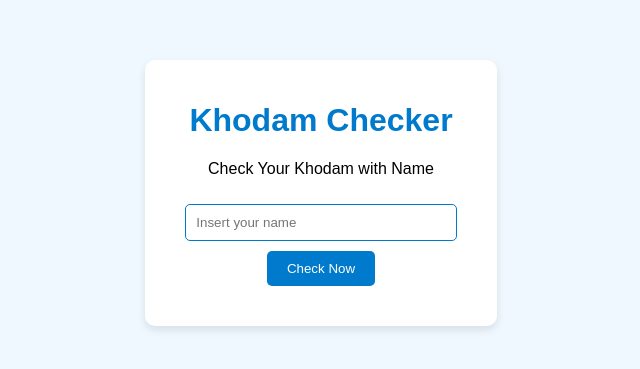
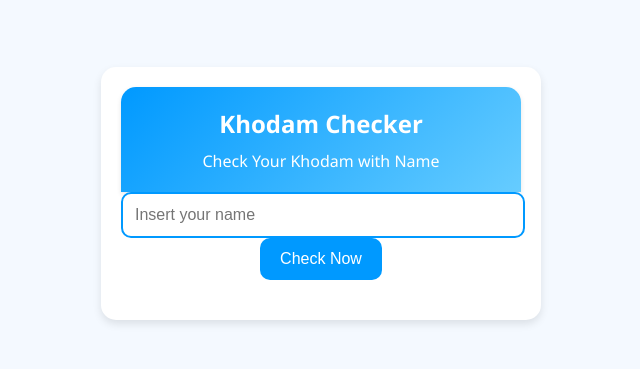
Before and after one commit to NotFaiz/khodamz, a plain HTML site: page index.html in a window 1280 px wide. Shown: the part 207-576 px from the top of the page, without its empty margins (319-959 px from the left). Drawn offline with Linux system fonts and the light colour scheme.

Commit message:
Update style.css

```diff
--- a/style.css
+++ b/style.css
@@ -1,49 +1,71 @@
 body {
-    font-family: 'Arial', sans-serif;
-    background-color: #f0f8ff;
+    font-family: 'Segoe UI', Tahoma, Geneva, Verdana, sans-serif;
+    background-color: #f4f9ff;
     display: flex;
     justify-content: center;
     align-items: center;
     height: 100vh;
     margin: 0;
+    color: #333;
 }
 
 .container {
+    background: #ffffff;
+    border-radius: 15px;
+    box-shadow: 0 4px 8px rgba(0, 0, 0, 0.1);
+    max-width: 400px;
+    width: 100%;
+    padding: 20px;
     text-align: center;
-    background-color: #ffffff;
+}
+
+.header {
+    background: linear-gradient(135deg, #0099ff, #66ccff);
+    color: #ffffff;
+    border-radius: 15px 15px 0 0;
     padding: 20px;
-    border-radius: 10px;
-    box-shadow: 0 4px 8px rgba(0, 0, 0, 0.1);
+    box-shadow: 0 2px 5px rgba(0, 0, 0, 0.1);
 }
 
 h1 {
-    color: #007acc;
+    margin: 0;
+    font-size: 24px;
+}
+
+p {
+    margin: 10px 0 0;
+    font-size: 16px;
+}
+
+.input {
+    margin: 20px 0;
 }
 
 input {
-    padding: 10px;
-    margin: 10px 0;
-    border: 1px solid #007acc;
-    border-radius: 5px;
-    width: 80%;
-    max-width: 300px;
+    padding: 12px;
+    border: 2px solid #0099ff;
+    border-radius: 10px;
+    width: calc(100% - 24px);
+    font-size: 16px;
 }
 
 button {
-    padding: 10px 20px;
-    background-color: #007acc;
+    padding: 12px 20px;
+    background-color: #0099ff;
     color: #ffffff;
     border: none;
-    border-radius: 5px;
+    border-radius: 10px;
     cursor: pointer;
+    font-size: 16px;
+    transition: background-color 0.3s ease;
 }
 
 button:hover {
-    background-color: #005f99;
+    background-color: #007acc;
 }
 
 #result {
     margin-top: 20px;
-    font-size: 1.2em;
-    color: #007acc;
+    font-size: 18px;
+    color: #0099ff;
 }
```
